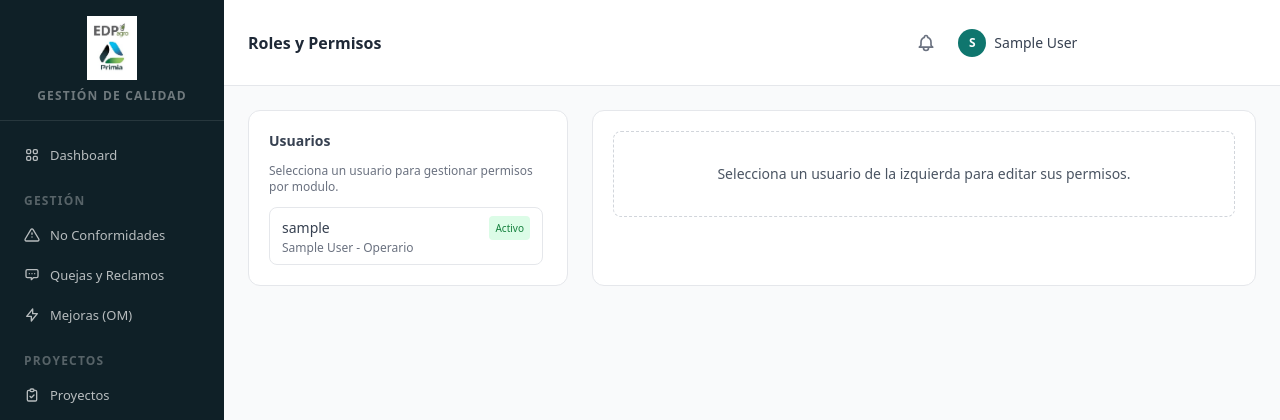
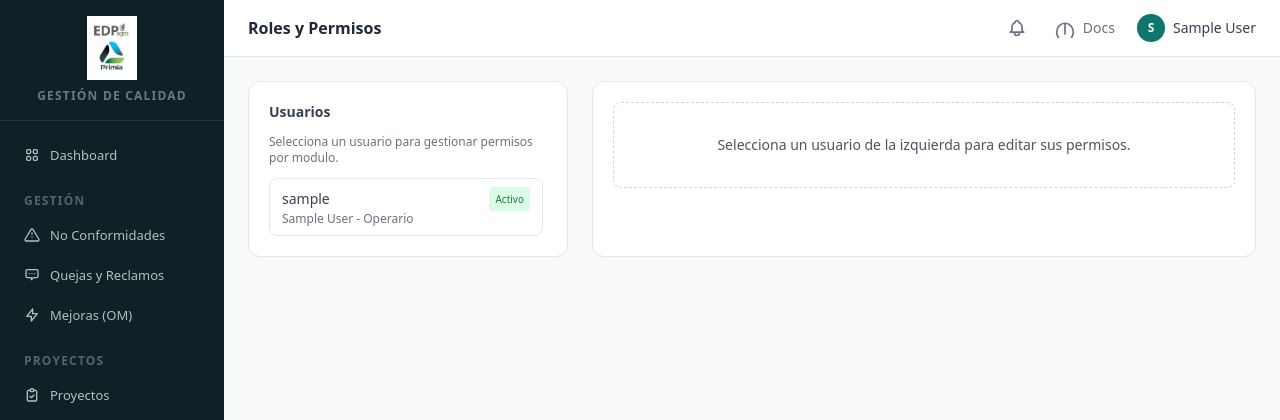
Before and after one commit to dario-coronel/Gestion-Calidad, a Django app: page /accounts/roles/ in a window 1280 px wide. Shown: the top 420 px of the page. Run offline with Django 5.2, Linux system fonts and the light colour scheme; the visitor is signed in with stand-in values (Sample User, id 1); data comes from the database, SQL or seed files in the repository; data that the repository does not hold is empty; parts of the project's set-up code (start-up, migrations or seed data) failed here and were passed over; some libraries are stand-ins or nearby versions.

Commit message:
feat: servir documentación MkDocs internamente en /docs/
- Agregar mkdocs build en Dockerfile (genera docs_site/ en imagen)
- Nueva vista serve_docs en sgc/urls.py que resuelve index.html en directorios
- Botón de documentación en topbar apunta a /docs/ (interno, sin depender de GitHub Pages)
- docs_site/ agregado a .gitignore (se genera en build/runtime)

```diff
--- a/sgc/urls.py
+++ b/sgc/urls.py
@@ -19,6 +19,20 @@ from django.urls import path, include, re_path
 from django.conf import settings
 from django.conf.urls.static import static
 from django.views.generic import TemplateView, RedirectView
+from django.views.static import serve
+from django.http import Http404
+import os
+
+_DOCS_ROOT = os.path.join(settings.BASE_DIR, 'docs_site')
+
+def serve_docs(request, path):
+    """Sirve el sitio MkDocs resolviendo index.html en directorios."""
+    if not path or path.endswith('/'):
+        path = path + 'index.html'
+    full = os.path.join(_DOCS_ROOT, path)
+    if os.path.isdir(full):
+        path = path.rstrip('/') + '/index.html'
+    return serve(request, path, document_root=_DOCS_ROOT, show_indexes=False)
 
 urlpatterns = [
     # Compatibilidad para URLs malformadas con comillas codificadas (%22 ... %22).
@@ -43,6 +57,8 @@ urlpatterns = [
     path('notificaciones/', include('apps.notificaciones.urls')),
     path('reportes/', include('apps.reportes.urls')),
     path('backups/', include('apps.backups.urls')),
+    # Documentación MkDocs servida internamente (resuelve index.html en directorios)
+    re_path(r'^docs/(?P<path>.*)$', serve_docs),
 ]
 
 if settings.DEBUG:
--- a/templates/base.html
+++ b/templates/base.html
@@ -183,20 +183,21 @@
           </button>
           <div id="notif-dropdown"
                class="absolute right-0 mt-1 w-80 bg-white border border-gray-200 rounded-xl shadow-lg z-50 hidden">
+          </div>
+        </div>
 
         {# Botón de Documentación #}
-                  <a href="https://dario-coronel.github.io/Gestion-Calidad/"
+        <a href="/docs/"
            target="_blank"
            rel="noopener noreferrer"
            title="Documentación y Ayuda"
-                     class="p-1.5 rounded-lg text-gray-500 hover:bg-gray-100 transition-colors">
+           class="inline-flex items-center gap-2 p-1.5 rounded-lg text-gray-500 hover:bg-gray-100 transition-colors">
           <svg class="w-5 h-5" fill="none" viewBox="0 0 24 24" stroke="currentColor">
             <path stroke-linecap="round" stroke-linejoin="round" stroke-width="2"
-                            d="M8.228 9c.549-1.165 2.03-2 3.772-2 2.21 0 4 1.343 4 3 0 1.4-1.278 2.575-3.006 2.907-.542.104-.994.54-.994 1.093m0 3h.01M21 12a9 9 0 11-18 0 9 9 0 0118 0z"/>
+                  d="M12 6.253v13m0-13C6.5 6.253 2 10.998 2 17s4.5 10.747 10 10.747c5.5 0 10-4.998 10-10.747S17.5 6.253 12 6.253z"/>
           </svg>
+          <span class="hidden lg:inline text-sm font-medium">Docs</span>
         </a>
-          </div>
-        </div>
 
         {# Chip usuario #}
         <div class="flex items-center gap-2 text-sm text-gray-700">
@@ -204,21 +205,6 @@
             {{ request.user.username|slice:":1" }}
           </div>
           <span class="hidden sm:block font-medium">{{ request.user.get_full_name|default:request.user.username }}</span>
-
-            {# Documentación #}
-            <div class="px-3 py-3 border-t border-white/10">
-              <a href="https://dario-coronel.github.io/Gestion-Calidad/"
-                 target="_blank"
-                 rel="noopener noreferrer"
-                 title="Ver documentación completa"
-                 class="nav-link text-white/70 hover:bg-white/10 justify-center">
-                <svg class="w-4 h-4" fill="none" viewBox="0 0 24 24" stroke="currentColor">
-                  <path stroke-linecap="round" stroke-linejoin="round" stroke-width="2"
-                        d="M12 6.253v13m0-13C6.5 6.253 2 10.998 2 17s4.5 10.747 10 10.747c5.5 0 10-4.998 10-10.747S17.5 6.253 12 6.253z"/>
-                </svg>
-                <span>Documentación</span>
-              </a>
-            </div>
         </div>
       </div>
     </header>
```
Also changed, not shown: 2 other files. Lines whose indentation alone changed are shown as unchanged.
